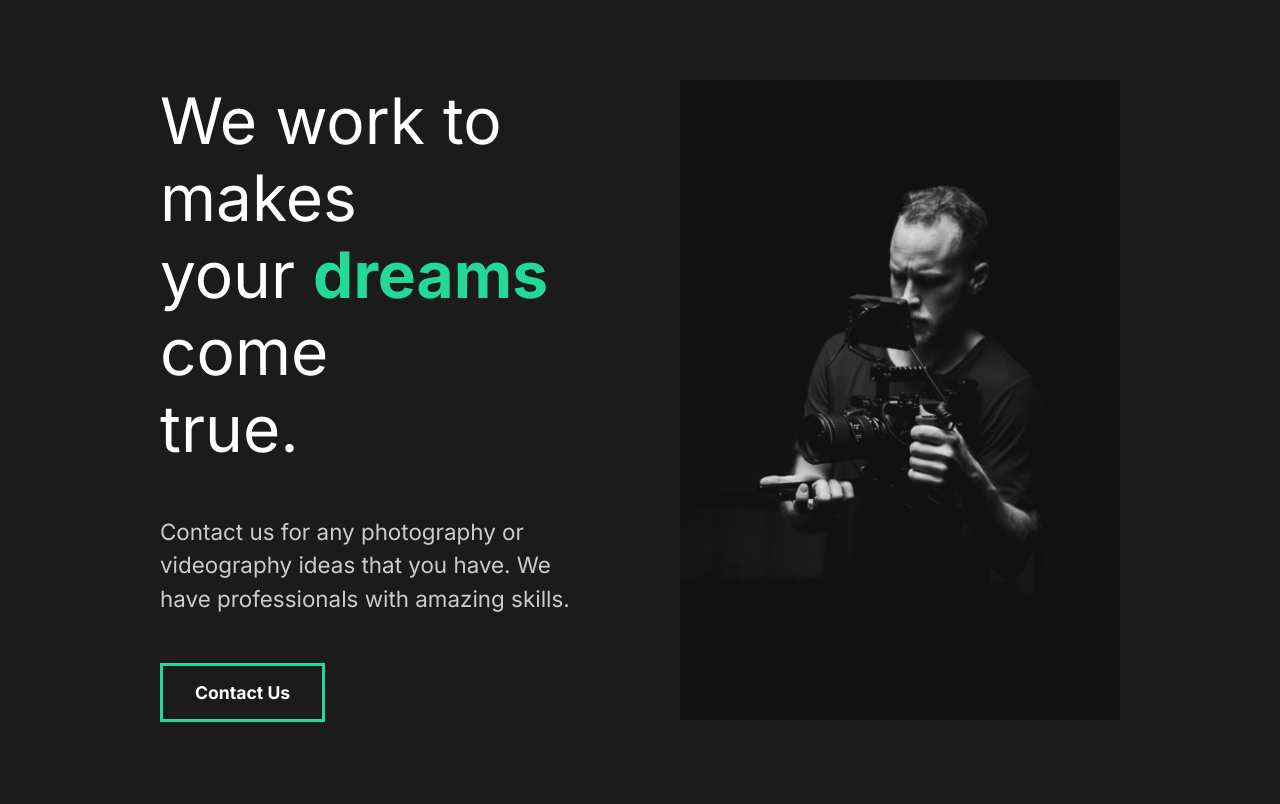
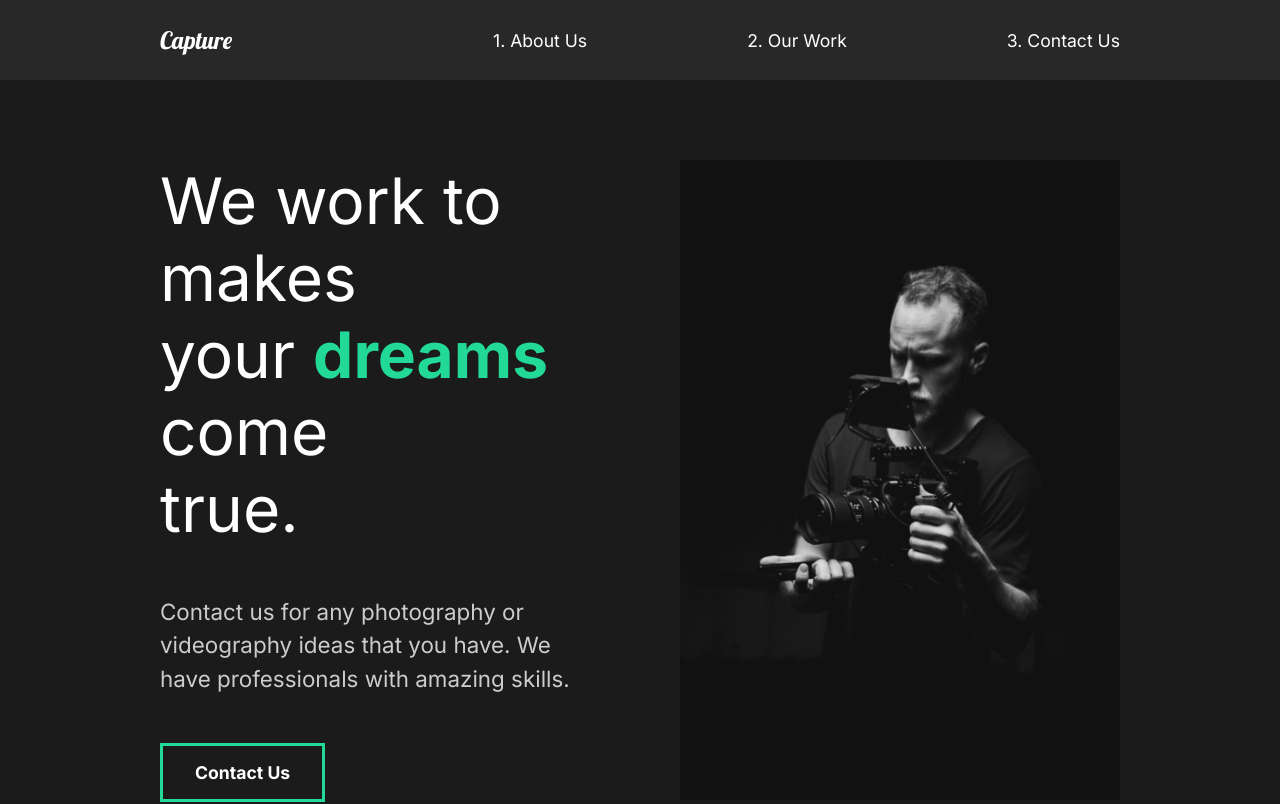
Before and after one commit to rsamhollyer/capture_portfolio, a React (Create React App) app: page / in a window 1280 px wide. Shown: the top 804 px of the page. Built offline with nearby package versions, Linux system fonts and the light colour scheme.

Commit message:
add nav comp and styling

```diff
--- a/src/App.jsx
+++ b/src/App.jsx
@@ -1,10 +1,13 @@
 import AboutUs from "./pages/AboutUs";
 import GlobalStyle from "./components/GlobalStyle";
+import Nav from "./components/Nav";
 
 function App() {
   return (
     <div className="App">
       <GlobalStyle />
+
+      <Nav />
       <AboutUs />
     </div>
   );
--- /dev/null
+++ b/src/components/Nav.jsx
@@ -0,0 +1,27 @@
+import styed from "styled-components";
+import { StyledNav } from "../styles";
+function Nav() {
+  return (
+    <StyledNav>
+      <h1>
+        <a id="logo" href="#">
+          Capture
+        </a>
+      </h1>
+
+      <ul>
+        <li>
+          <a href="#">1. About Us</a>
+        </li>
+        <li>
+          <a href="#">2. Our Work</a>
+        </li>
+        <li>
+          <a href="#">3. Contact Us</a>
+        </li>
+      </ul>
+    </StyledNav>
+  );
+}
+
+export default Nav;
--- a/src/styles.jsx
+++ b/src/styles.jsx
@@ -1,4 +1,5 @@
 import styled from "styled-components";
+const lobster = `"Lobster",cursive`;
 
 export const About = styled.div`
   min-height: 90vh;
@@ -49,3 +50,32 @@
     align-items: center;
   }
 `;
+
+export const StyledNav = styled.nav`
+  min-height: 10vh;
+  display: flex;
+  margin: auto;
+  justify-content: space-between;
+  align-items: center;
+  padding: 1rem 10rem;
+  background: #282828;
+
+  a {
+    color: white;
+    text-decoration: none;
+  }
+
+  ul {
+    display: flex;
+    list-style: none;
+  }
+  #logo {
+    font-size: 1.5rem;
+    font-family: ${lobster};
+    font-weight: lighter;
+  }
+  li {
+    padding-left: 10rem;
+    position: relative;
+  }
+`;
```
